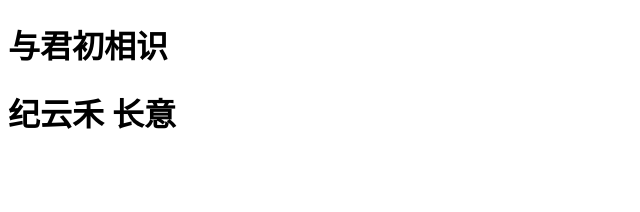
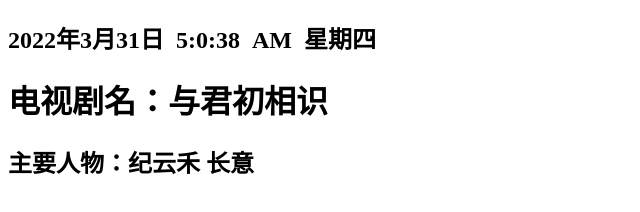
Before and after one commit to anT012/dianshiju, a plain HTML site: page index.html in a window 1280 px wide. Shown: the whole page, without its empty margins (0-640 px from the left). Drawn offline with Linux system fonts and the light colour scheme.

Commit message:
显示时间 commit

```diff
--- a/index.html
+++ b/index.html
@@ -5,7 +5,45 @@
 	<title>首页-驭鲛记</title>
 </head>
 <body>
-	<h1>与君初相识</h1>
-	<h1>纪云禾 长意</h1>
+	<div id="dd"></div>
+	<script type="text/javascript">
+		var a = 0;
+		function mm() {
+			//要在div标签中  写入时间
+			var dd = document.getElementById('dd');
+			//获取系统时间
+			var today = new Date();
+			var year = today.getFullYear();
+			var month = today.getMonth()+1;
+			var day = today.getDate();
+			var hours = today.getHours();
+			var sxw = "AM";
+			if(hours > 12){
+					hours -= 12;
+					sxw = "PM"  ;
+			}
+			var minute = today.getMinutes();
+			var seconds = today.getSeconds();
+
+			//星期几
+			var xqs = today.getDay();
+			var xq = "星期日";
+			switch(xqs){
+				case  0 : xq = "星期日"; break;
+				case  1 : xq = "星期一"; break;
+				case  2 : xq = "星期二"; break;
+				case  3 : xq = "星期三"; break;
+				case  4 : xq = "星期四"; break;
+				case  5 : xq = "星期五"; break;
+				case  6 : xq = "星期六"; break;
+			}
+			dd.innerHTML ="<h2>" +year+"年"+month+"月"+day+"日&nbsp;&nbsp;"+hours+":"+minute+":"+seconds+"&nbsp;&nbsp;"+sxw+"&nbsp;&nbsp;"+xq+"</h2>";
+			a++;
+		}
+		mm();
+		setInterval("mm ()",1000);
+	</script>
+	<h1>电视剧名：与君初相识</h1>
+	<h2>主要人物：纪云禾 长意</h2>
 </body>
 </html>
```
